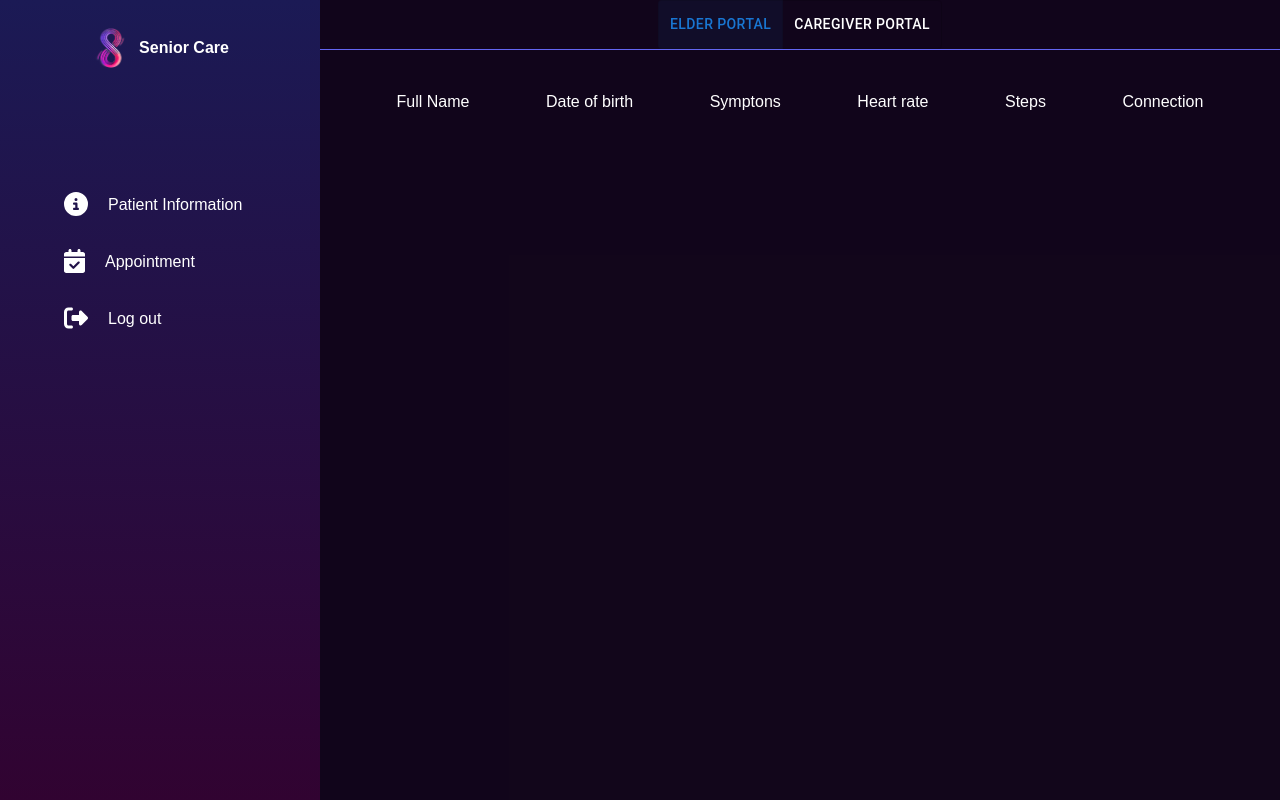
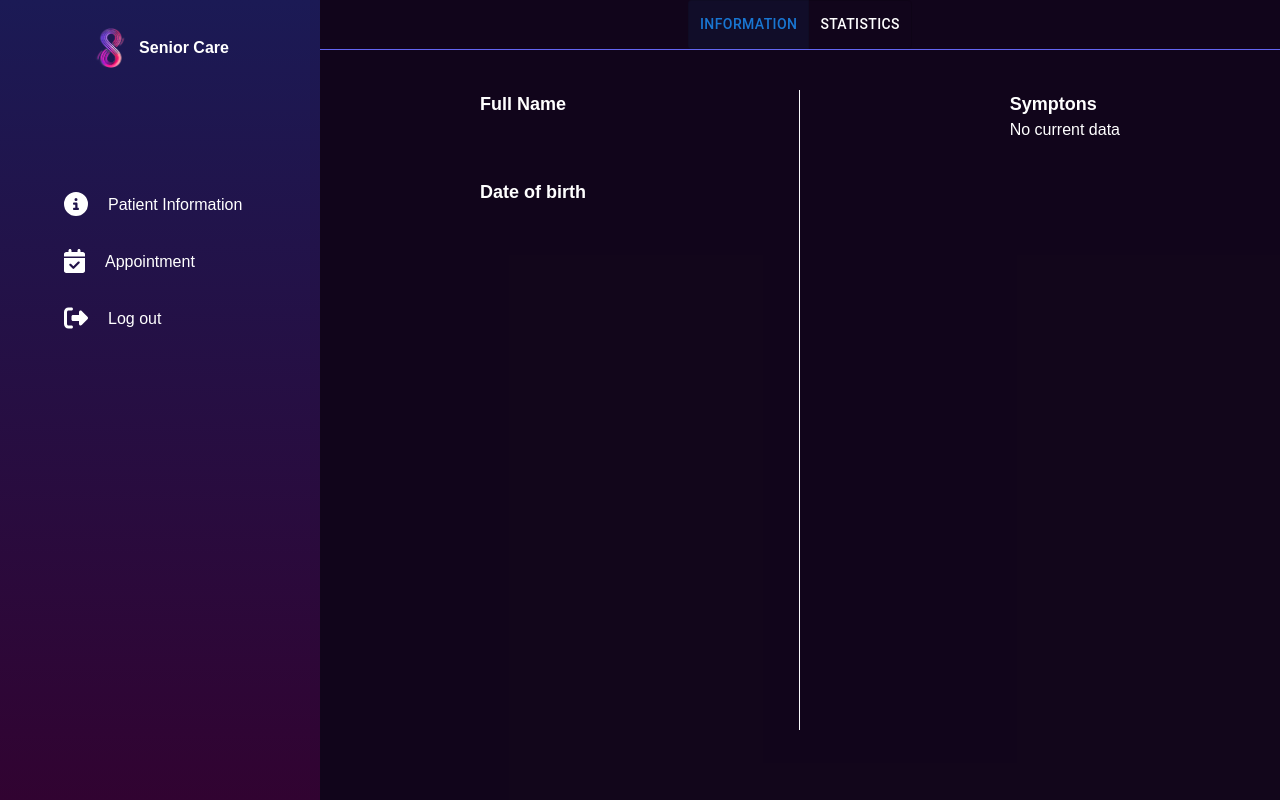
Before and after one commit to Senior-well/senior-care, a React app: page /patient-infor in a window 1280 px wide. Built offline with nearby package versions, Linux system fonts and the light colour scheme.

Commit message:
Patient information
Co-authored-by: Peter Cloud <yenhh0212@gmail.com

```diff
--- a/src/backend/DashboardData/patientInfor.jsx
+++ b/src/backend/DashboardData/patientInfor.jsx
@@ -10,7 +10,10 @@ export const PatientInfor = [
     {
         name: 'Symptons',
         id: 'symp'
-    },
+    }
+];
+
+export const PatientStatistics = [
     {
         name: 'Heart rate',
         id: 'heartRate'
@@ -21,7 +24,6 @@ export const PatientInfor = [
     },
     {
         name: 'Connection',
-        id: ''
+        id: 'connect'
     }
-
 ];
--- a/src/frontend/Dashboard/Dashboard.jsx
+++ b/src/frontend/Dashboard/Dashboard.jsx
@@ -1,18 +1,20 @@
 import { useEffect, useState } from "react";
 import { ElderPortal, CaregiverPortal } from "../../backend/DashboardData/dashboardData";
-import { PatientInfor } from "../../backend/DashboardData/patientInfor";
+import { PatientInfor, PatientStatistics } from "../../backend/DashboardData/patientInfor";
 import { logoTrans } from "../../images/Images";
 import { FontAwesomeIcon } from "@fortawesome/react-fontawesome";
 import { ToggleButton, ToggleButtonGroup } from "@mui/material";
 import { fetchFitbitData } from "../api/API";
 
 export default function Dashboard() {
-    const [alignment, setAlignment] = useState('elder');
-    const status = alignment == 'elder' ? ElderPortal : CaregiverPortal;
+    const [alignment, setAlignment] = useState('infor');
+    const status = alignment == 'infor' ? ElderPortal : ElderPortal;
     const [steps, setSteps] = useState("Loading...");
     const [heartRate, setHeartRate] = useState("Loading...");
     const [name, setName] = useState("Loading...");
     const [birthDate, setBirthDate] = useState("Loading...");
+    const [symtomps, setSymptons] = useState("No current data");
+    const [connection, setConnection] = useState("Not connected");
 
     useEffect(() => {
         async function loadingData() {
@@ -21,6 +23,7 @@ export default function Dashboard() {
             setHeartRate(heartRate);
             setName(name);
             setBirthDate(birthDate);
+            setConnection('Connected');
         }
         loadingData();
 
@@ -65,27 +68,60 @@ export default function Dashboard() {
                         exclusive
                         aria-label="Platform"
                     >
-                        <ToggleButton value="elder" sx={{ color: 'white' }}>Elder Portal</ToggleButton>
-                        <ToggleButton value="caregiver" sx={{ color: 'white' }}>Caregiver Portal</ToggleButton>
+                        <ToggleButton value="infor" sx={{ color: 'white' }}>Information</ToggleButton>
+                        <ToggleButton value="statistics" sx={{ color: 'white' }}>Statistics</ToggleButton>
                     </ToggleButtonGroup>
 
                 </div>
                 <div>
                     <ul className="flex justify-evenly">
-                        {alignment == 'elder' ?
+                        {alignment === 'infor' ?
                             (
-                                PatientInfor.map((data, index) => (
-                                    <li className="flex flex-col items-center" key={index}>
-                                        {data.name}
-                                        <span id={data.id}>
-                                            {data.id === "steps" ? steps : data.id === "heartRate" ? heartRate : data.id === "name" ? name : data.id === "birthDate" ? birthDate : ""}
-                                        </span>
-                                    </li>
-                                ))
+                                <div className="grid grid-cols-2 w-[50vw] h-[80vh]">
+                                    {/* Left side - Full name and Date of birth */}
+                                    <div className="flex flex-col items-start border-r border-gray-50">
+                                        {PatientInfor.filter(data => data.id === 'name' || data.id === 'birthDate').map((data, index) => (
+                                            <div key={index} className="flex flex-col mb-5">
+                                                <span className="font-bold text-lg">{data.name}</span>
+                                                <span className="mb-10">{data.id === 'name' ? name : birthDate}</span>
+                                            </div>
+                                        ))}
+                                    </div>
+
+                                    {/* Right side - Symptons */}
+                                    <div className="flex flex-col items-end">
+                                        {PatientInfor.filter(data => data.id === 'symp').map((data, index) => (
+                                            <div className="flex flex-col mb-5" key={index}>
+                                                <span className="font-bold text-lg">{data.name}</span>
+                                                <span>{symtomps}</span>
+                                            </div>
+                                        ))}
+                                    </div>
+                                </div>
                             )
                             :
                             (
-                                <></>
+                                <div className="grid grid-cols-2 w-[50vw] h-[80vh]">
+                                    {/* Left side - Heart rate and Steps */}
+                                    <div className="flex flex-col items-start border-r border-gray-50">
+                                        {PatientStatistics.filter(data => data.id === 'heartRate' || data.id === 'steps').map((data, index) => (
+                                            <div key={index} className="flex flex-col mb-5">
+                                                <span className="font-bold text-lg">{data.name}</span>
+                                                <span className="mb-10">{data.id === 'heartRate' ? heartRate : steps}</span>
+                                            </div>
+                                        ))}
+                                    </div>
+
+                                    {/* Right side - Connection */}
+                                    <div className="flex flex-col items-end">
+                                        {PatientStatistics.filter(data => data.id === 'connect').map((data, index) => (
+                                            <div className="flex flex-col mb-5" key={index}>
+                                                <span className="font-bold text-lg">{data.name}</span>
+                                                <span>{connection}</span>
+                                            </div>
+                                        ))}
+                                    </div>
+                                </div>
                             )
                         }
                     </ul>
```
